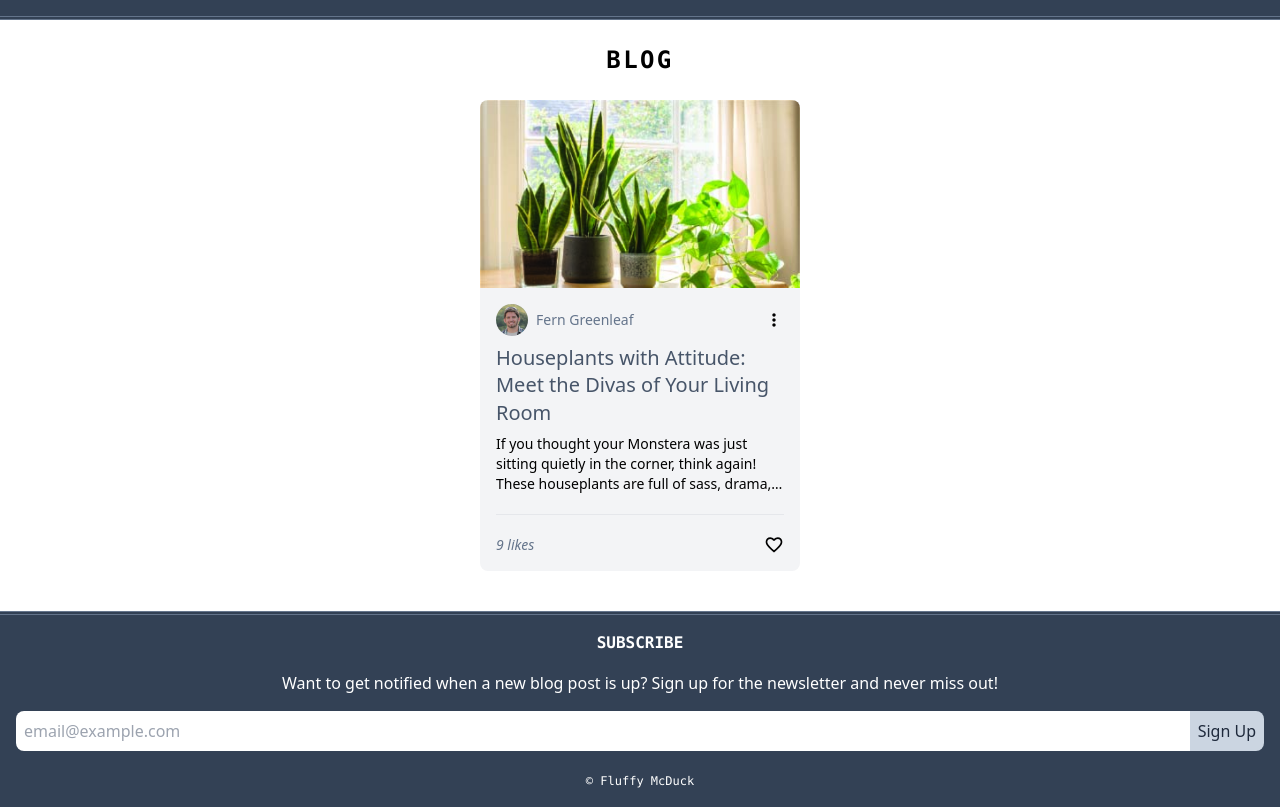
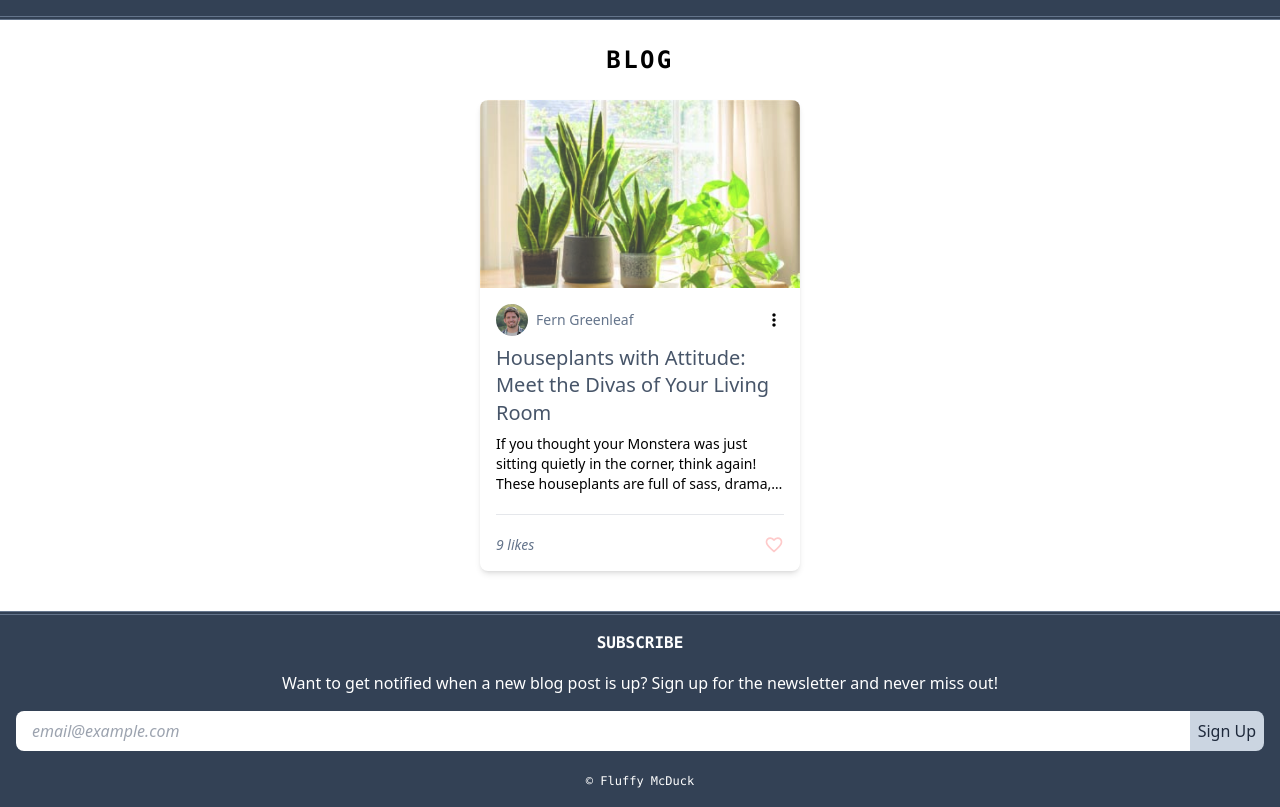
Before and after one commit to marwoz01/plant-enthusiasts-blog, a plain HTML site: page index.html in a window 1280 px wide. Shown: the part 91-898 px from the top of the page. Drawn offline with nearby package versions, Linux system fonts and the light colour scheme.

Commit message:
Dodatkowe style

```diff
--- a/index.html
+++ b/index.html
@@ -23,8 +23,8 @@
             <section class="w-11/12 mx-auto mb-10">
 
                 <!-- CARD -->
-                <section class="w-80 bg-gray-100 mx-auto rounded-lg">
-                    <img class="rounded-t-lg" src="img/post_houseplants.jpg" alt="Houseplants with Attitudes"/>
+                <section class="w-80 shadow-md hover:shadow-lg mx-auto rounded-lg">
+                    <img class="rounded-t-lg opacity-80 hover:opacity-100" src="img/post_houseplants.jpg" alt="Houseplants with Attitudes"/>
 
                     <!-- CARD CONTENT -->
                     <section class="p-4 flex flex-col gap-2">
@@ -54,7 +54,7 @@
                         <!-- CARD FOOTER -->
                         <section class="flex items-center justify-between">
                             <span class="text-sm text-slate-500 italic">9 likes</span>
-                            <svg xmlns="http://www.w3.org/2000/svg" height="20px" viewBox="0 -960 960 960" width="20px"><path d="m480-120-58-52q-101-91-167-157T150-447.5Q111-500 95.5-544T80-634q0-94 63-157t157-63q52 0 99 22t81 62q34-40 81-62t99-22q94 0 157 63t63 157q0 46-15.5 90T810-447.5Q771-395 705-329T538-172l-58 52Zm0-108q96-86 158-147.5t98-107q36-45.5 50-81t14-70.5q0-60-40-100t-100-40q-47 0-87 26.5T518-680h-76q-15-41-55-67.5T300-774q-60 0-100 40t-40 100q0 35 14 70.5t50 81q36 45.5 98 107T480-228Zm0-273Z"/></svg>
+                            <svg class="fill-red-200 hover:fill-red-400 cursor-pointer" xmlns="http://www.w3.org/2000/svg" height="20px" viewBox="0 -960 960 960" width="20px"><path d="m480-120-58-52q-101-91-167-157T150-447.5Q111-500 95.5-544T80-634q0-94 63-157t157-63q52 0 99 22t81 62q34-40 81-62t99-22q94 0 157 63t63 157q0 46-15.5 90T810-447.5Q771-395 705-329T538-172l-58 52Zm0-108q96-86 158-147.5t98-107q36-45.5 50-81t14-70.5q0-60-40-100t-100-40q-47 0-87 26.5T518-680h-76q-15-41-55-67.5T300-774q-60 0-100 40t-40 100q0 35 14 70.5t50 81q36 45.5 98 107T480-228Zm0-273Z"/></svg>
                             <!-- <span>Like</span> -->
                         </section>
                         <!-- CARD FOOTER END -->
@@ -76,7 +76,7 @@
                 <h3 class="font-bold uppercase font-mono mb-4">Subscribe</h3>
                 <p>Want to get notified when a new blog post is up? Sign up for the newsletter and never miss out!</p>
                 <form class="my-4 w-full flex">
-                    <input class="p-2 text-slate-800 rounded-l-lg flex-grow" type="email" placeholder="email@example.com"/>
+                    <input class="p-2 text-slate-800 rounded-l-lg flex-grow placeholder:italic placeholder:pl-2 focus:bg-slate-100" type="email" placeholder="email@example.com"/>
                     <input class="bg-slate-300 text-slate-800 p-2 font-medium rounded-r-lg" type="submit" value="Sign Up"/>
                 </form>
                 <span class="text-xs font-mono">&copy; Fluffy McDuck</span>
```
